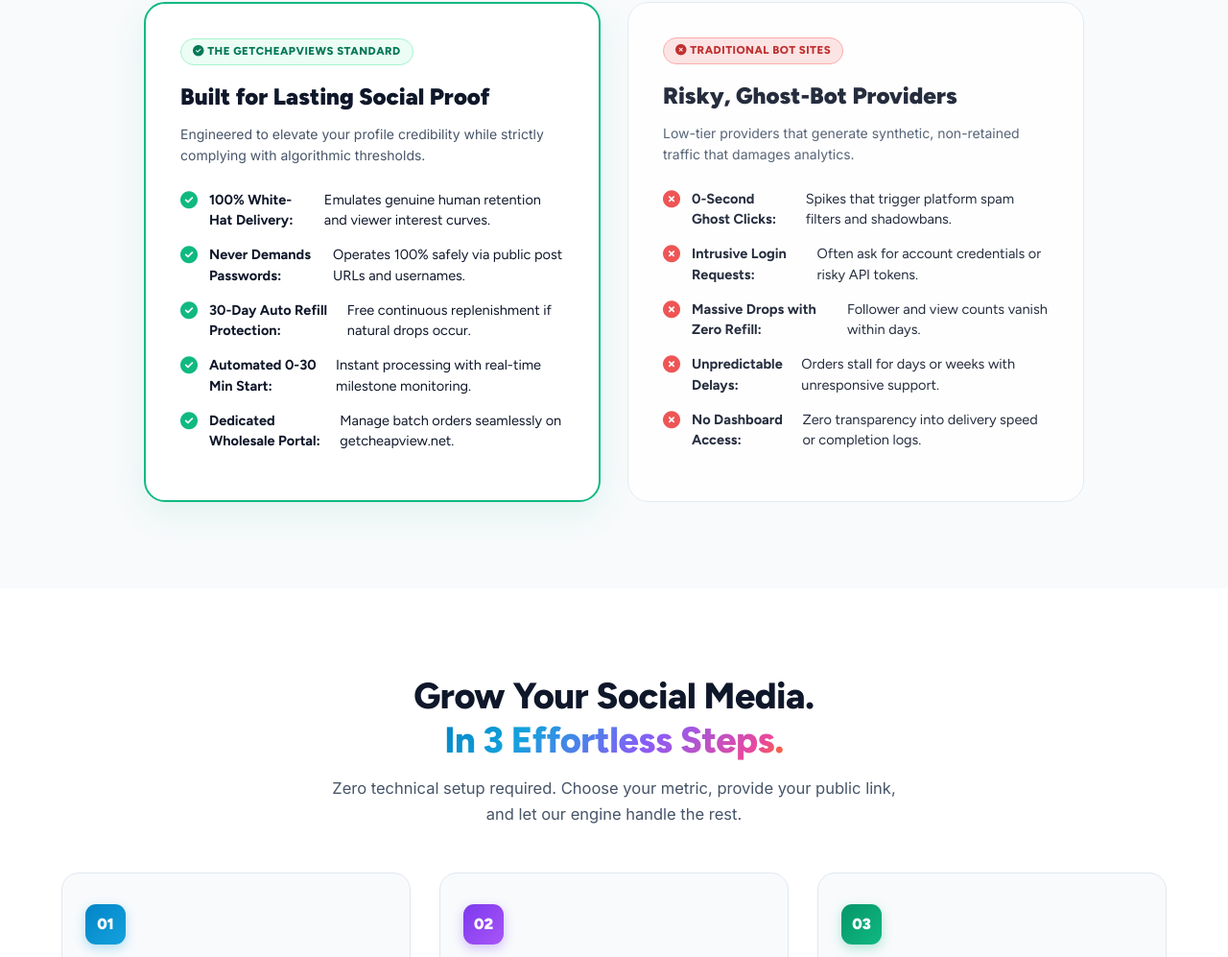
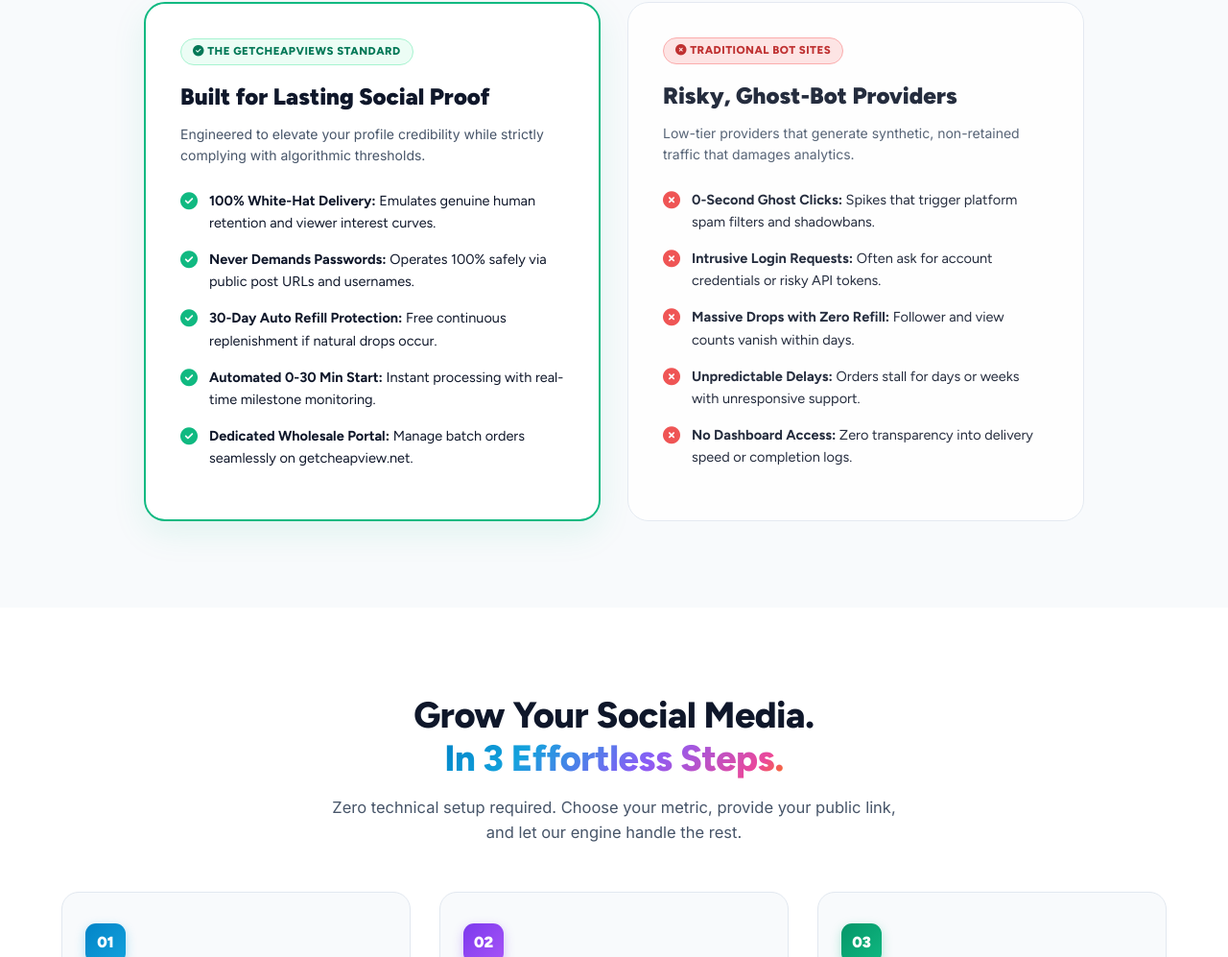
Before and after one commit to imtiaz-cnits/getcheapviews-redesign, a plain HTML site: page index.html in a window 1280 px wide. Shown: the part 4542-5539 px from the top of the page at 96% size. Drawn offline with Linux system fonts and the light colour scheme.

Commit message:
fix(compare): keep item title and description in one inline row instead of separate flex columns

```diff
--- a/index.html
+++ b/index.html
@@ -663,9 +663,11 @@ header{position:sticky;top:0;z-index:90;background:rgba(255,255,255,.95);backdro
 .compare-card h3{font-size:24px;font-weight:900;margin-bottom:10px}
 .compare-card p{font-size:14px;color:var(--text);margin-bottom:24px;line-height:1.6}
 .compare-list{list-style:none}
-.compare-list li{display:flex;align-items:flex-start;gap:12px;font-size:14.5px;margin-bottom:14px;line-height:1.5}
-.compare-list li i.check{color:#10b981;font-size:18px;margin-top:2px}
-.compare-list li i.cross{color:#ef4444;font-size:18px;margin-top:2px}
+.compare-list li{display:flex;align-items:flex-start;gap:12px;font-size:14.5px;margin-bottom:15px;line-height:1.6}
+.compare-list li i.check{color:#10b981;font-size:18px;margin-top:3px;flex-shrink:0}
+.compare-list li i.cross{color:#ef4444;font-size:18px;margin-top:3px;flex-shrink:0}
+.compare-list li div{flex:1}
+.compare-list li b{color:var(--dark);font-weight:700}
 
 /* ================= HORIZONTAL PROCESS STEPPER: 3 DISTINCT COLORS ================= */
 .stepper-section{background:#fff}
@@ -1229,11 +1231,11 @@ footer{background:var(--primary-navy);color:#cbd5e1;padding:65px 0 30px;border-t
         <h3>Built for Lasting Social Proof</h3>
         <p>Engineered to elevate your profile credibility while strictly complying with algorithmic thresholds.</p>
         <ul class="compare-list">
-          <li><i class="fa-solid fa-circle-check check"></i> <b>100% White-Hat Delivery:</b> Emulates genuine human retention and viewer interest curves.</li>
-          <li><i class="fa-solid fa-circle-check check"></i> <b>Never Demands Passwords:</b> Operates 100% safely via public post URLs and usernames.</li>
-          <li><i class="fa-solid fa-circle-check check"></i> <b>30-Day Auto Refill Protection:</b> Free continuous replenishment if natural drops occur.</li>
-          <li><i class="fa-solid fa-circle-check check"></i> <b>Automated 0-30 Min Start:</b> Instant processing with real-time milestone monitoring.</li>
-          <li><i class="fa-solid fa-circle-check check"></i> <b>Dedicated Wholesale Portal:</b> Manage batch orders seamlessly on getcheapview.net.</li>
+          <li><i class="fa-solid fa-circle-check check"></i> <div><b>100% White-Hat Delivery:</b> Emulates genuine human retention and viewer interest curves.</div></li>
+          <li><i class="fa-solid fa-circle-check check"></i> <div><b>Never Demands Passwords:</b> Operates 100% safely via public post URLs and usernames.</div></li>
+          <li><i class="fa-solid fa-circle-check check"></i> <div><b>30-Day Auto Refill Protection:</b> Free continuous replenishment if natural drops occur.</div></li>
+          <li><i class="fa-solid fa-circle-check check"></i> <div><b>Automated 0-30 Min Start:</b> Instant processing with real-time milestone monitoring.</div></li>
+          <li><i class="fa-solid fa-circle-check check"></i> <div><b>Dedicated Wholesale Portal:</b> Manage batch orders seamlessly on getcheapview.net.</div></li>
         </ul>
       </div>
 
@@ -1243,11 +1245,11 @@ footer{background:var(--primary-navy);color:#cbd5e1;padding:65px 0 30px;border-t
         <h3>Risky, Ghost-Bot Providers</h3>
         <p>Low-tier providers that generate synthetic, non-retained traffic that damages analytics.</p>
         <ul class="compare-list">
-          <li><i class="fa-solid fa-circle-xmark cross"></i> <b>0-Second Ghost Clicks:</b> Spikes that trigger platform spam filters and shadowbans.</li>
-          <li><i class="fa-solid fa-circle-xmark cross"></i> <b>Intrusive Login Requests:</b> Often ask for account credentials or risky API tokens.</li>
-          <li><i class="fa-solid fa-circle-xmark cross"></i> <b>Massive Drops with Zero Refill:</b> Follower and view counts vanish within days.</li>
-          <li><i class="fa-solid fa-circle-xmark cross"></i> <b>Unpredictable Delays:</b> Orders stall for days or weeks with unresponsive support.</li>
-          <li><i class="fa-solid fa-circle-xmark cross"></i> <b>No Dashboard Access:</b> Zero transparency into delivery speed or completion logs.</li>
+          <li><i class="fa-solid fa-circle-xmark cross"></i> <div><b>0-Second Ghost Clicks:</b> Spikes that trigger platform spam filters and shadowbans.</div></li>
+          <li><i class="fa-solid fa-circle-xmark cross"></i> <div><b>Intrusive Login Requests:</b> Often ask for account credentials or risky API tokens.</div></li>
+          <li><i class="fa-solid fa-circle-xmark cross"></i> <div><b>Massive Drops with Zero Refill:</b> Follower and view counts vanish within days.</div></li>
+          <li><i class="fa-solid fa-circle-xmark cross"></i> <div><b>Unpredictable Delays:</b> Orders stall for days or weeks with unresponsive support.</div></li>
+          <li><i class="fa-solid fa-circle-xmark cross"></i> <div><b>No Dashboard Access:</b> Zero transparency into delivery speed or completion logs.</div></li>
         </ul>
       </div>
     </div>
```
